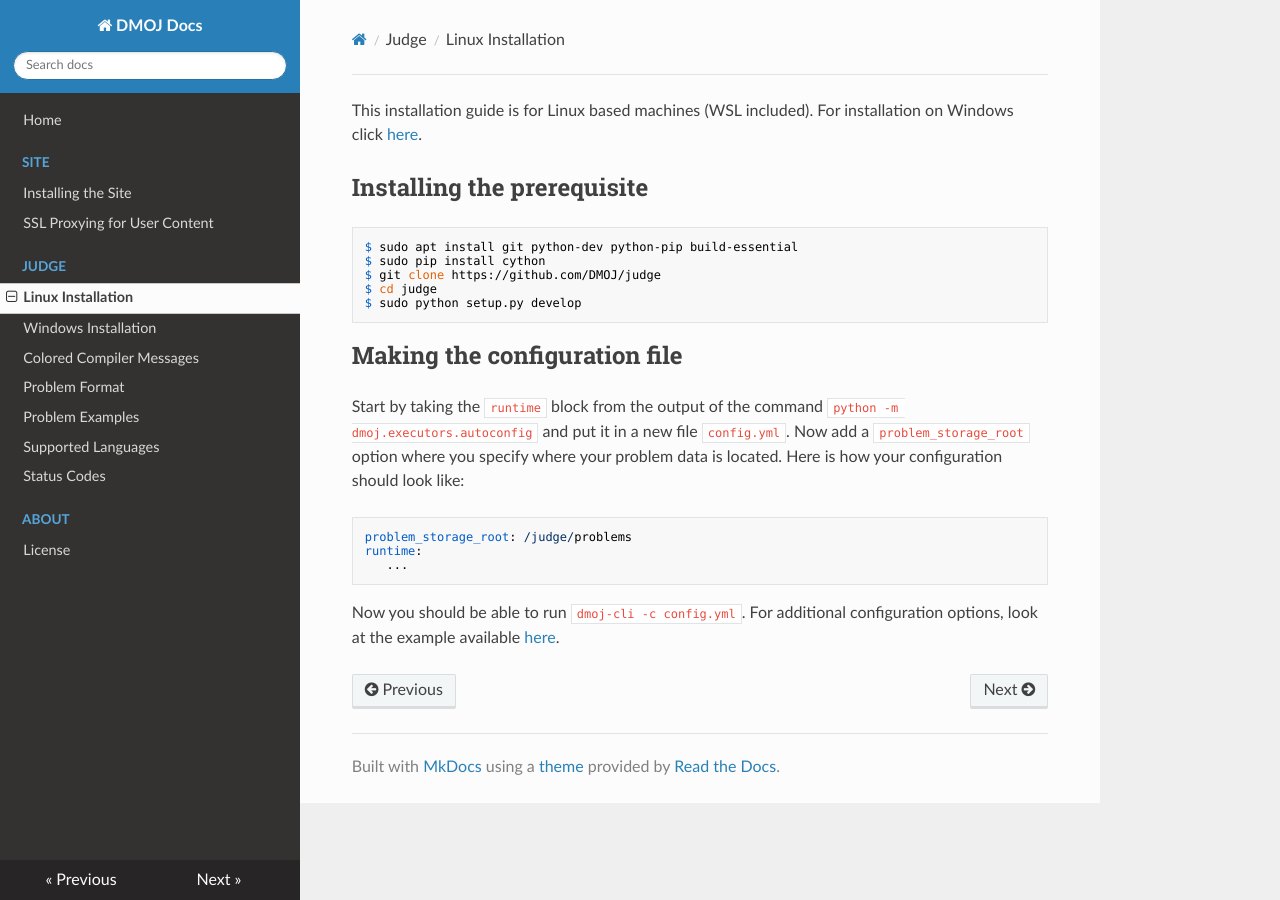
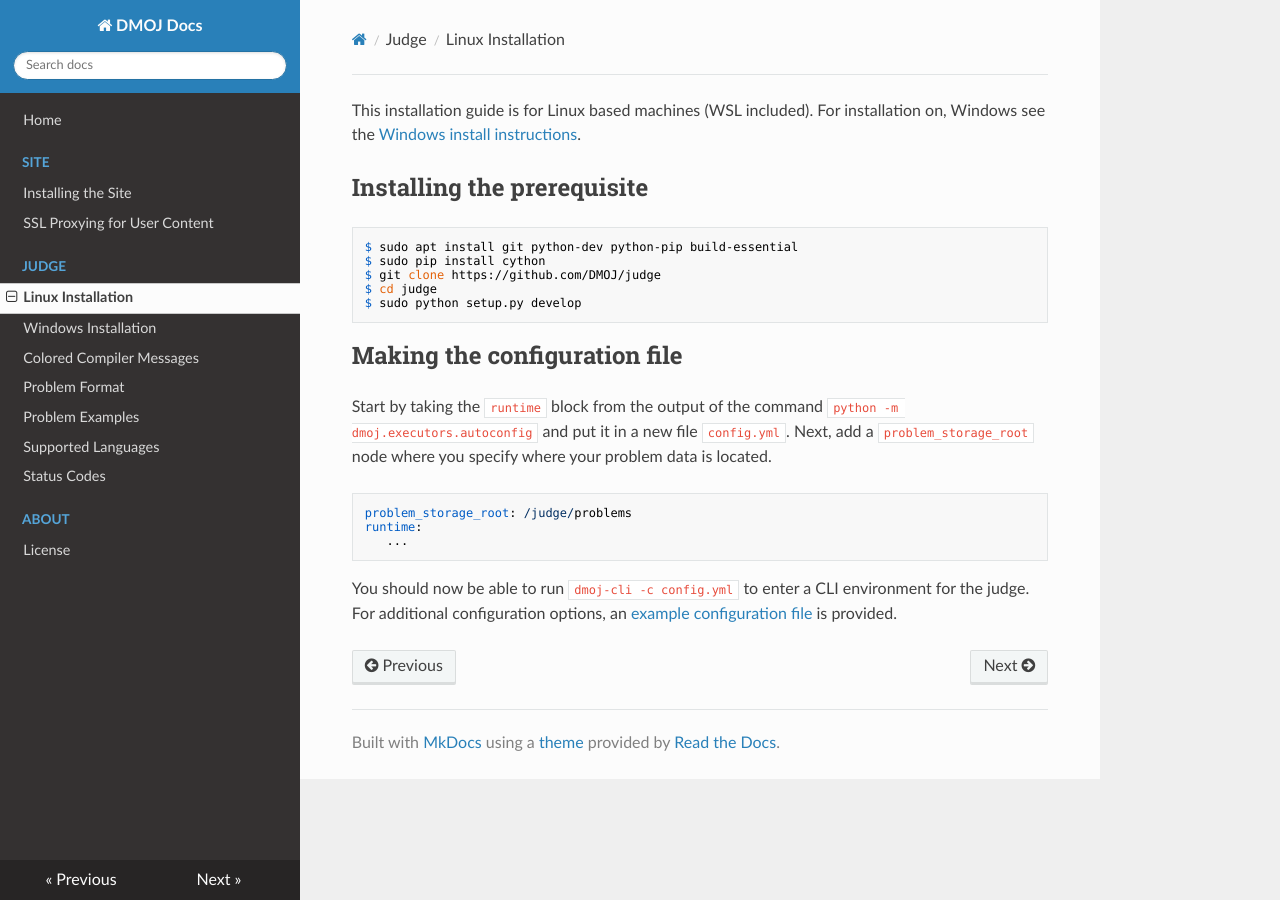
Before and after one commit to DMOJ/docs, an MkDocs documentation site: the page built from docs/judge/installation.md, in a window 1280 px wide. Built offline with MkDocs 1.6.1, drawn with Linux system fonts in a browser that asks for light colours; nearby versions of some CDN libraries; old or Windows-style settings are respelled for this version of MkDocs.

Commit message:
Update installation.md

````diff
--- a/docs/judge/installation.md
+++ b/docs/judge/installation.md
@@ -1,4 +1,4 @@
-This installation guide is for Linux based machines (WSL included). For installation on Windows click [here](windows_installation).
+This installation guide is for Linux based machines (WSL included). For installation on, Windows see the [Windows install instructions](windows_installation).
 
 ## Installing the prerequisite
 
@@ -12,7 +12,7 @@ $ sudo python setup.py develop
 
 ## Making the configuration file
 
-Start by taking the `runtime` block from the output of the command `python -m dmoj.executors.autoconfig` and put it in a new file `config.yml`. Now add a `problem_storage_root` option where you specify where your problem data is located. Here is how your configuration should look like:
+Start by taking the `runtime` block from the output of the command `python -m dmoj.executors.autoconfig` and put it in a new file `config.yml`. Next, add a `problem_storage_root` node where you specify where your problem data is located.
 
 ```
 problem_storage_root: /judge/problems
@@ -20,4 +20,4 @@ runtime:
    ...
 ```
 
-Now you should be able to run `dmoj-cli -c config.yml`. For additional configuration options, look at the example available [here](https://github.com/DMOJ/docs/blob/master/sample_judge_conf.yml).
+You should now be able to run `dmoj-cli -c config.yml` to enter a CLI environment for the judge. For additional configuration options, an [example configuration file](https://github.com/DMOJ/docs/blob/master/sample_judge_conf.yml) is provided.
````
